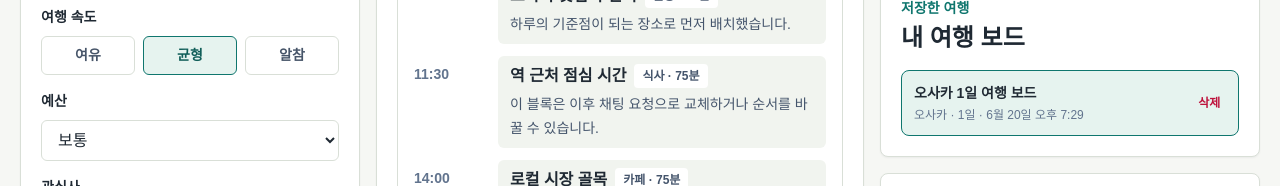
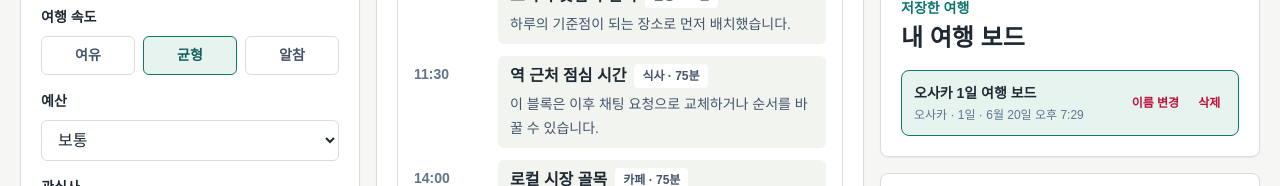
Before and after one commit to ddoniddoni/Travel-Board, a Next.js app: page / in a window 1280 px wide. Both pictures are taken after a click on the button "일정 생성". Shown: the part 328-514 px from the top of the page. Built offline with nearby package versions, Linux system fonts and the light colour scheme; no server answers.

Commit message:
feat(trip-planner): rename saved travel boards

```diff
--- a/features/trip-planner/components/SavedTripList.tsx
+++ b/features/trip-planner/components/SavedTripList.tsx
@@ -1,5 +1,6 @@
 "use client";
 
+import { useState } from "react";
 import type { SavedTrip } from "../storage";
 
 type SavedTripListProps = {
@@ -7,6 +8,7 @@ type SavedTripListProps = {
   trips: SavedTrip[];
   onDelete: (tripId: string) => void;
   onLoad: (trip: SavedTrip) => void;
+  onRename: (tripId: string, title: string) => void;
 };
 
 function formatSavedAt(value: string) {
@@ -26,7 +28,21 @@ export function SavedTripList({
   trips,
   onDelete,
   onLoad,
+  onRename,
 }: SavedTripListProps) {
+  const [editingTripId, setEditingTripId] = useState<string>();
+  const [draftTitle, setDraftTitle] = useState("");
+
+  function startRenaming(trip: SavedTrip) {
+    setEditingTripId(trip.tripPlan.id);
+    setDraftTitle(trip.tripPlan.title);
+  }
+
+  function finishRenaming(tripId: string) {
+    if (draftTitle.trim()) onRename(tripId, draftTitle);
+    setEditingTripId(undefined);
+  }
+
   return (
     <section className="panel p-5">
       <p className="text-sm font-bold text-[var(--accent)]">저장한 여행</p>
@@ -47,6 +63,28 @@ export function SavedTripList({
               }
               key={trip.tripPlan.id}
             >
+              {editingTripId === trip.tripPlan.id ? (
+                <div className="flex min-w-0 flex-1 items-center gap-2">
+                  <input
+                    aria-label="여행 보드 이름"
+                    className="field mt-0 min-w-0 py-2"
+                    maxLength={80}
+                    onChange={(event) => setDraftTitle(event.target.value)}
+                    onKeyDown={(event) => {
+                      if (event.key === "Enter") finishRenaming(trip.tripPlan.id);
+                      if (event.key === "Escape") setEditingTripId(undefined);
+                    }}
+                    value={draftTitle}
+                  />
+                  <button
+                    className="saved-trip-delete text-[var(--accent-strong)]"
+                    onClick={() => finishRenaming(trip.tripPlan.id)}
+                    type="button"
+                  >
+                    저장
+                  </button>
+                </div>
+              ) : (
                 <button
                   className="min-w-0 flex-1 text-left"
                   onClick={() => onLoad(trip)}
@@ -57,6 +95,17 @@ export function SavedTripList({
                     {trip.tripPlan.destination} · {trip.tripPlan.days.length}일 · {formatSavedAt(trip.savedAt)}
                   </p>
                 </button>
+              )}
+              {editingTripId === trip.tripPlan.id ? null : (
+                <button
+                  aria-label={`${trip.tripPlan.title} 이름 변경`}
+                  className="saved-trip-delete"
+                  onClick={() => startRenaming(trip)}
+                  type="button"
+                >
+                  이름 변경
+                </button>
+              )}
               <button
                 aria-label={`${trip.tripPlan.title} 삭제`}
                 className="saved-trip-delete"
--- a/features/trip-planner/components/TripPlannerBoard.tsx
+++ b/features/trip-planner/components/TripPlannerBoard.tsx
@@ -5,6 +5,7 @@ import { SavedTripList } from "./SavedTripList";
 import {
   deleteSavedTrip,
   loadSavedTrips,
+  renameSavedTrip,
   saveTrip,
   type SavedTrip,
 } from "../storage";
@@ -204,6 +205,17 @@ export function TripPlannerBoard() {
       setSource(null);
       setStatus("empty");
       setAssistantMessage("현재 여행 보드를 삭제했습니다.");
+    }
+  }
+
+  function renameTrip(tripId: string, title: string) {
+    const trips = renameSavedTrip(tripId, title);
+    setSavedTrips(trips);
+
+    const renamedTrip = trips.find((savedTrip) => savedTrip.tripPlan.id === tripId);
+    if (renamedTrip && tripPlan?.id === tripId) {
+      setTripPlan(renamedTrip.tripPlan);
+      setAssistantMessage("여행 보드 이름을 변경했습니다.");
     }
   }
 
@@ -481,6 +493,7 @@ export function TripPlannerBoard() {
             activeTripId={tripPlan?.id}
             onDelete={removeSavedTrip}
             onLoad={loadSavedTrip}
+            onRename={renameTrip}
             trips={savedTrips}
           />
 
--- a/features/trip-planner/storage.ts
+++ b/features/trip-planner/storage.ts
@@ -110,3 +110,28 @@ export function deleteSavedTrip(tripId: string): SavedTrip[] {
   writeSavedTrips(trips);
   return trips;
 }
+
+export function renameSavedTrip(tripId: string, title: string): SavedTrip[] {
+  const normalizedTitle = title.trim().slice(0, 80);
+  if (!normalizedTitle) return loadSavedTrips();
+
+  const savedAt = new Date().toISOString();
+  const trips = loadSavedTrips()
+    .map((savedTrip) =>
+      savedTrip.tripPlan.id === tripId
+        ? {
+            ...savedTrip,
+            tripPlan: {
+              ...savedTrip.tripPlan,
+              title: normalizedTitle,
+              updatedAt: savedAt,
+            },
+            savedAt,
+          }
+        : savedTrip,
+    )
+    .sort((left, right) => right.savedAt.localeCompare(left.savedAt));
+
+  writeSavedTrips(trips);
+  return trips;
+}
```
Lines whose indentation alone changed are shown as unchanged.
